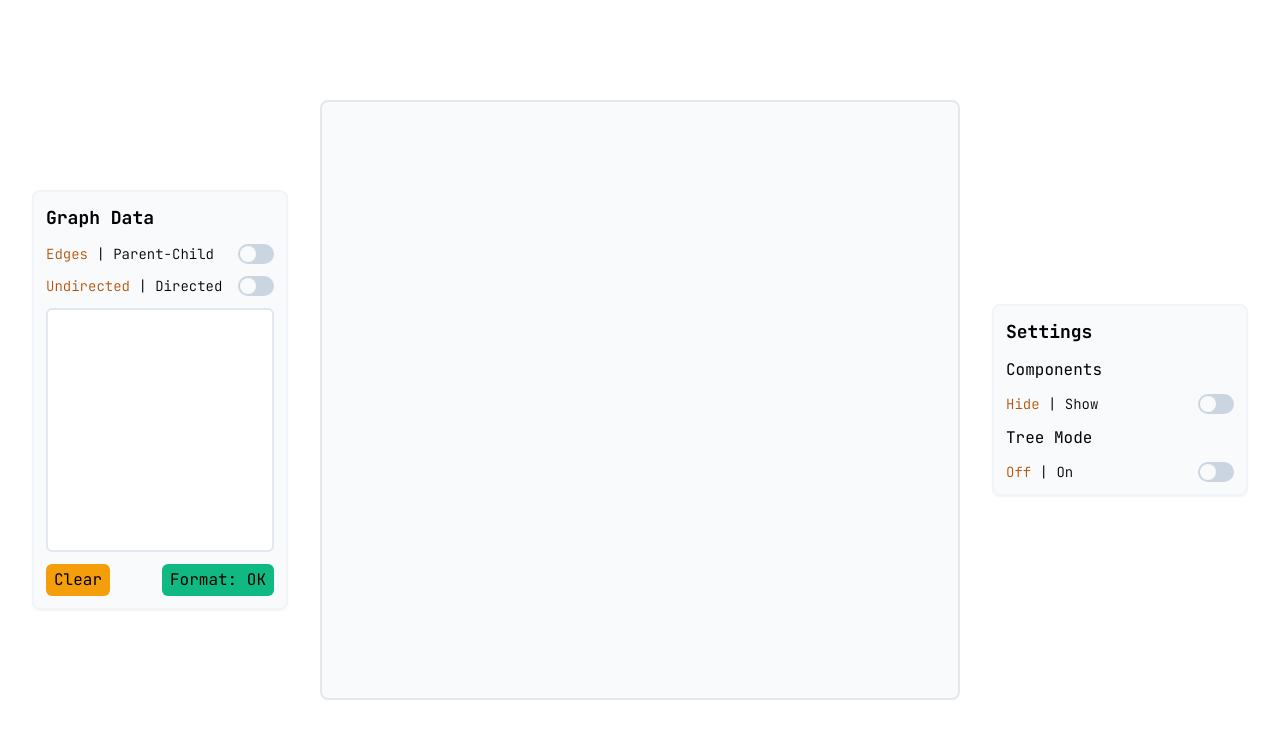
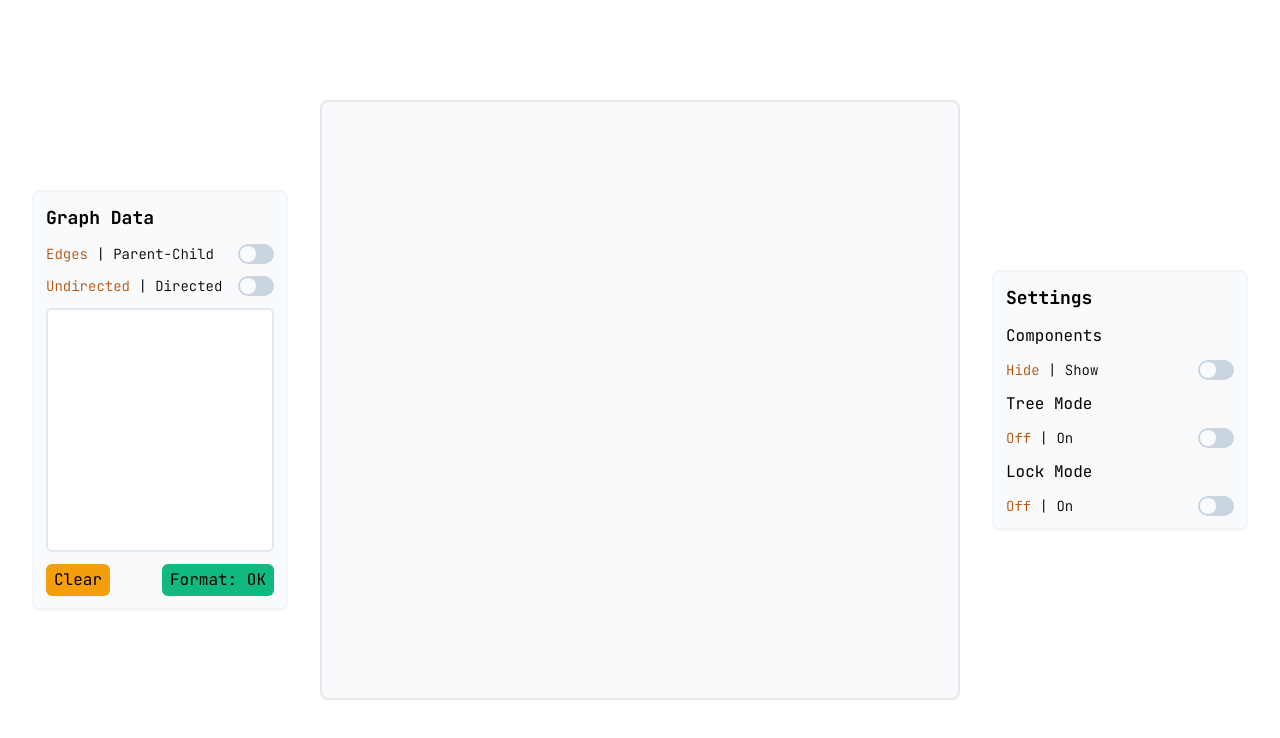
Before and after one commit to anAcc22/another_graph_editor, a React (Vite) app: page / in a window 1280 px wide. Shown: the top 738 px of the page. Built offline with nearby package versions, Linux system fonts and the light colour scheme.

Commit message:
feat: add lock mode

```diff
--- a/src/App.tsx
+++ b/src/App.tsx
@@ -18,6 +18,7 @@ function App() {
   const [settings, setSettings] = useState<Settings>({
     showComponents: false,
     treeMode: false,
+    lockMode: false,
   });
 
   const updateGraph = (graph: Graph) => setGraph(graph);
--- a/src/components/GraphInput.tsx
+++ b/src/components/GraphInput.tsx
@@ -82,10 +82,10 @@ export function GraphInput({ updateGraph, directed, updateDirected }: Props) {
                   className="p-0 hover:cursor-pointer"
                   onClick={() => {
                     setInputFormat("edges");
-                    let directedCheckbox = document.getElementById(
+                    let checkbox = document.getElementById(
                       "inputFormatCheckbox",
                     ) as HTMLInputElement;
-                    directedCheckbox.checked = false;
+                    checkbox.checked = false;
                   }}
                 >
                   Edges
@@ -103,10 +103,10 @@ export function GraphInput({ updateGraph, directed, updateDirected }: Props) {
                   className="p-0 hover:cursor-pointer"
                   onClick={() => {
                     setInputFormat("parentChild");
-                    let directedCheckbox = document.getElementById(
+                    let checkbox = document.getElementById(
                       "inputFormatCheckbox",
                     ) as HTMLInputElement;
-                    directedCheckbox.checked = true;
+                    checkbox.checked = true;
                   }}
                 >
                   Parent-Child
@@ -150,10 +150,10 @@ export function GraphInput({ updateGraph, directed, updateDirected }: Props) {
                   className="p-0 hover:cursor-pointer"
                   onClick={() => {
                     updateDirected(false);
-                    let directedCheckbox = document.getElementById(
+                    let checkbox = document.getElementById(
                       "directedCheckbox",
                     ) as HTMLInputElement;
-                    directedCheckbox.checked = false;
+                    checkbox.checked = false;
                   }}
                 >
                   Undirected
@@ -171,10 +171,10 @@ export function GraphInput({ updateGraph, directed, updateDirected }: Props) {
                   className="p-0 hover:cursor-pointer"
                   onClick={() => {
                     updateDirected(true);
-                    let directedCheckbox = document.getElementById(
+                    let checkbox = document.getElementById(
                       "directedCheckbox",
                     ) as HTMLInputElement;
-                    directedCheckbox.checked = true;
+                    checkbox.checked = true;
                   }}
                 >
                   Directed
--- a/src/components/GraphSettings.tsx
+++ b/src/components/GraphSettings.tsx
@@ -32,10 +32,10 @@ export function GraphSettings({ settings, updateSettings }: Props) {
                       ...settings,
                       showComponents: false,
                     });
-                    let directedCheckbox = document.getElementById(
+                    let checkbox = document.getElementById(
                       "inputSettingsComponents",
                     ) as HTMLInputElement;
-                    directedCheckbox.checked = false;
+                    checkbox.checked = false;
                   }}
                 >
                   Hide
@@ -56,10 +56,10 @@ export function GraphSettings({ settings, updateSettings }: Props) {
                       ...settings,
                       showComponents: true,
                     });
-                    let directedCheckbox = document.getElementById(
+                    let checkbox = document.getElementById(
                       "inputSettingsComponents",
                     ) as HTMLInputElement;
-                    directedCheckbox.checked = true;
+                    checkbox.checked = true;
                   }}
                 >
                   Show
@@ -108,10 +108,10 @@ export function GraphSettings({ settings, updateSettings }: Props) {
                       ...settings,
                       treeMode: false,
                     });
-                    let directedCheckbox = document.getElementById(
+                    let checkbox = document.getElementById(
                       "inputSettingsTreeMode",
                     ) as HTMLInputElement;
-                    directedCheckbox.checked = false;
+                    checkbox.checked = false;
                   }}
                 >
                   Off
@@ -132,10 +132,10 @@ export function GraphSettings({ settings, updateSettings }: Props) {
                       ...settings,
                       treeMode: true,
                     });
-                    let directedCheckbox = document.getElementById(
+                    let checkbox = document.getElementById(
                       "inputSettingsTreeMode",
                     ) as HTMLInputElement;
-                    directedCheckbox.checked = true;
+                    checkbox.checked = true;
                   }}
                 >
                   On
@@ -148,7 +148,7 @@ export function GraphSettings({ settings, updateSettings }: Props) {
               onClick={() =>
                 updateSettings({
                   ...settings,
-                  showComponents: !settings.showComponents,
+                  treeMode: !settings.treeMode,
                 })
               }
               type="checkbox"
@@ -167,6 +167,82 @@ export function GraphSettings({ settings, updateSettings }: Props) {
             ></span>
           </label>
         </div>
+
+        <h4 className="font-normal">Lock Mode</h4>
+        <div className="flex font-light text-sm justify-between">
+          <span>
+            <span>
+              {!settings.lockMode ? (
+                <span className="text-amber-700 p-0 hover:cursor-pointer">
+                  Off
+                </span>
+              ) : (
+                <span
+                  className="p-0 hover:cursor-pointer"
+                  onClick={() => {
+                    updateSettings({
+                      ...settings,
+                      lockMode: false,
+                    });
+                    let checkbox = document.getElementById(
+                      "inputSettingsLockMode",
+                    ) as HTMLInputElement;
+                    checkbox.checked = false;
+                  }}
+                >
+                  Off
+                </span>
+              )}
+            </span>
+            <span> | </span>
+            <span>
+              {settings.lockMode ? (
+                <span className="text-amber-700 p-0 hover:cursor-pointer">
+                  On
+                </span>
+              ) : (
+                <span
+                  className="p-0 hover:cursor-pointer"
+                  onClick={() => {
+                    updateSettings({
+                      ...settings,
+                      lockMode: true,
+                    });
+                    let directedCheckbox = document.getElementById(
+                      "inputSettingsLockMode",
+                    ) as HTMLInputElement;
+                    directedCheckbox.checked = true;
+                  }}
+                >
+                  On
+                </span>
+              )}
+            </span>
+          </span>
+          <label className="relative inline w-9">
+            <input
+              onClick={() =>
+                updateSettings({
+                  ...settings,
+                  lockMode: !settings.lockMode,
+                })
+              }
+              type="checkbox"
+              id="inputSettingsLockMode"
+              className="peer invisible"
+            />
+            <span
+              className="absolute top-0 left-0 w-9 h-5 cursor-pointer
+                rounded-full bg-slate-300 border-none transition-all duration-75
+                hover:bg-slate-400 peer-checked:bg-slate-600"
+            ></span>
+            <span
+              className="absolute top-0.5 left-0.5 w-4 h-4 bg-slate-50
+                rounded-full transition-all duration-75 cursor-pointer
+                peer-checked:translate-x-4"
+            ></span>
+          </label>
+        </div>
       </div>
     </>
   );
--- a/src/components/animateGraph.ts
+++ b/src/components/animateGraph.ts
@@ -121,6 +121,7 @@ let directed = false;
 let settings: Settings = {
   showComponents: false,
   treeMode: false,
+  lockMode: false,
 };
 
 let nodes: string[] = [];
@@ -482,7 +483,9 @@ export function animateGraph(
       renderEdges(ctx);
       renderNodes(ctx);
 
-      updateVelocities();
+      if (!settings.lockMode) {
+        updateVelocities();
+      }
     }, 1000 / FPS);
   };
   animate();
--- a/src/types.ts
+++ b/src/types.ts
@@ -8,6 +8,7 @@ export interface Graph {
 export interface Settings {
   showComponents: boolean;
   treeMode: boolean;
+  lockMode: boolean;
 }
 
 export interface ParsedGraph {
```
